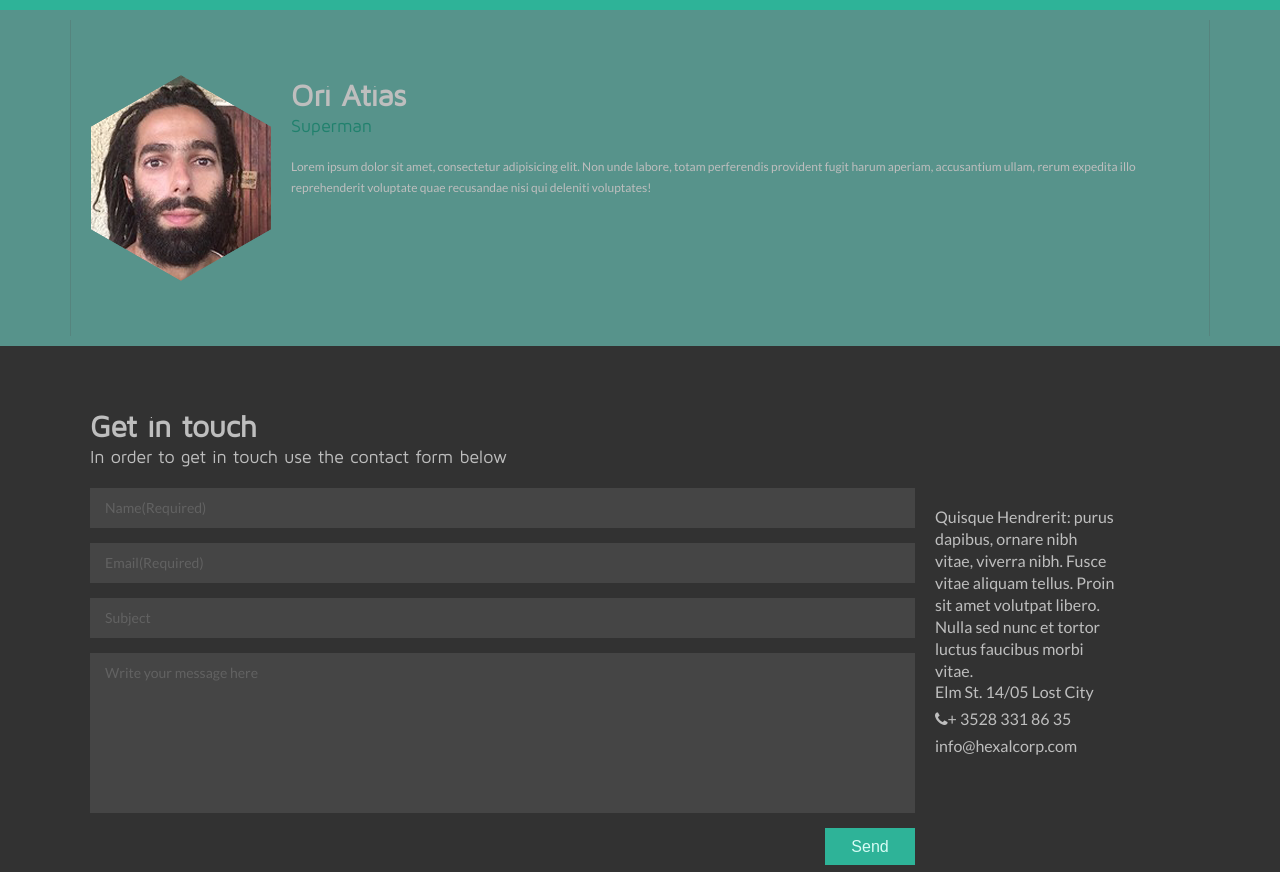
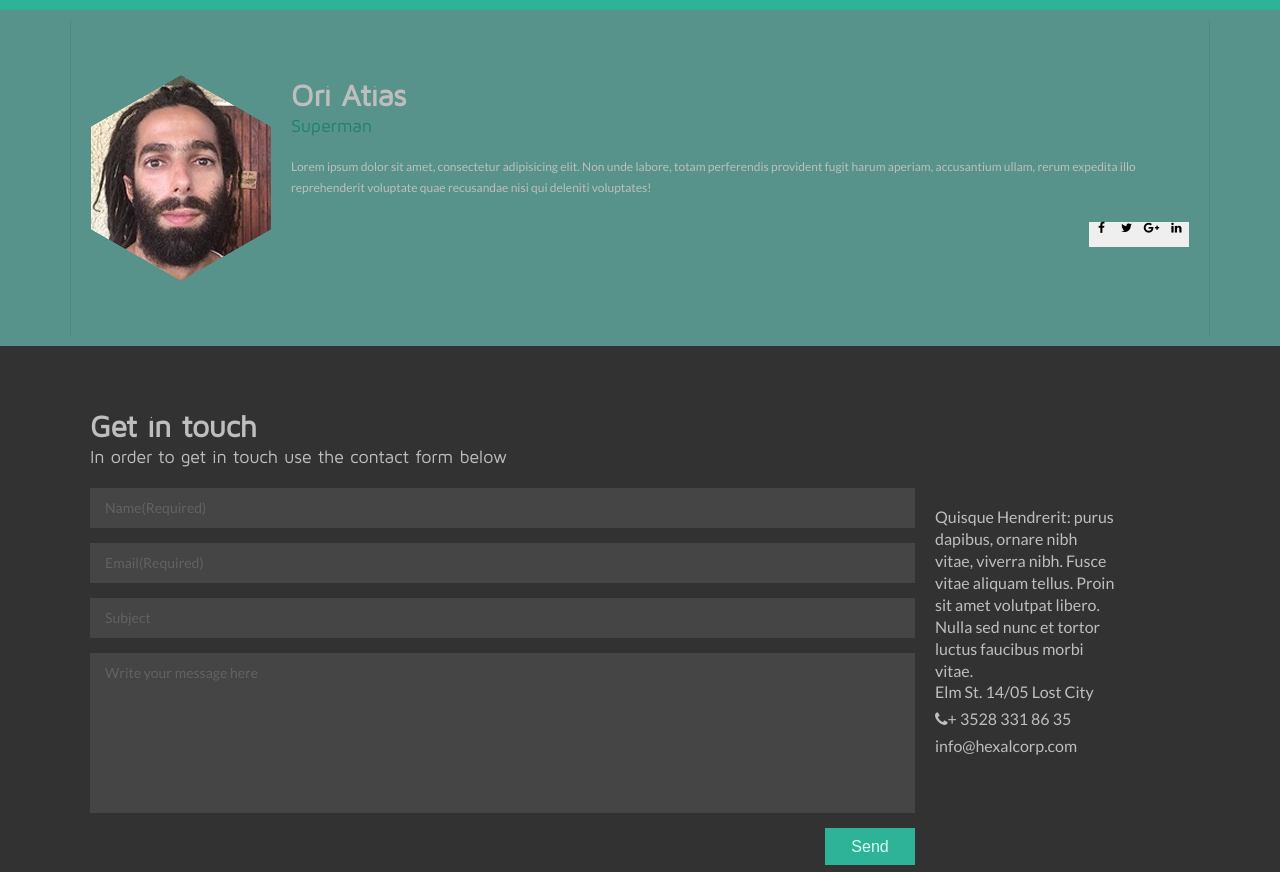
Before and after one commit to oriati/memeGen, a website: page index.html in a window 1280 px wide. Shown: the part 1374-2246 px from the top of the page. Drawn offline with nearby package versions, Linux system fonts and the light colour scheme; files that its build step writes are made by us from their sources.

Commit message:
socail works

```diff
--- a/index.html
+++ b/index.html
@@ -131,12 +131,18 @@
             <div class="container">
                 <div class="about__item-wrapper flex">
                     <img src="assets/ori.png" alt="Ori Atias">
-                    <div class="about__item-text">
+                    <div class="about__item-text flex column">
                         <h2>Ori Atias</h2>
                         <div class="sub-title">Superman</div>
                         <div class="desc">Lorem ipsum dolor sit amet, consectetur adipisicing elit. Non unde labore, totam perferendis provident
                             fugit harum aperiam, accusantium ullam, rerum expedita illo reprehenderit voluptate quae recusandae
                             nisi qui deleniti voluptates!
+                        </div>
+                        <div class="about__social-buttons flex self-end">
+                            <button class="fa fa-facebook" aria-hidden="true"><a href="https://www.facebook.com/ori.atias.31"></a></button>
+                            <button class="fa fa-twitter" aria-hidden="true"><a href="https://twitter.com/search?q=ori%20atias&src=typd&lang=en"></a></button>
+                            <button class="fa fa-google-plus" aria-hidden="true"><a href="https://plus.google.com/s/ori%20atias/top"></a></button>
+                            <button class="fa fa-linkedin" aria-hidden="true"><a href="https://www.linkedin.com/in/ori-atias-764418134"></a></button>
                         </div>
                     </div>
                 </div>
--- a/js/editor.js
+++ b/js/editor.js
@@ -41,7 +41,7 @@ function updateFont(i, paramType, value){
 function drawTemplate(elImg) {
     gElImg = elImg;
     var x = elImg.width;
-    var y = elImg.width;
+    var y = elImg.height;
     var canvas = document.querySelector('.editor-canvas');
     canvas.width = x;
     canvas.height = y;
--- a/scss/_about.scss
+++ b/scss/_about.scss
@@ -33,3 +33,20 @@
 .about__item img {
     margin-left: 20px;
 }
+
+.about__social-buttons{
+    & a{
+        color:#fff;
+        height: 100%;
+        width: 100%;
+        text-align: center;
+    }
+    margin-top:2em;
+    &>*{
+        width:25px;
+        height: 25px;
+        border: none;
+        margin: none;
+        display:block;
+    }
+}
```
